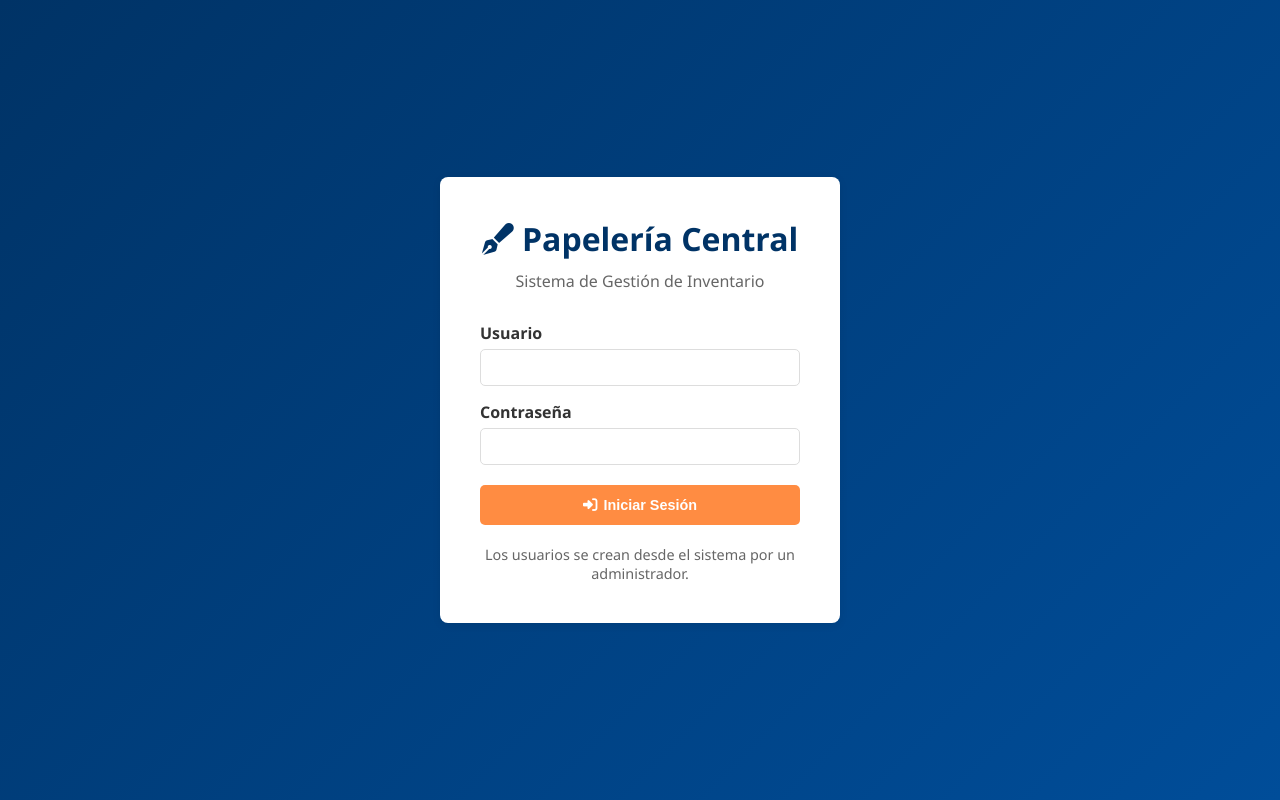
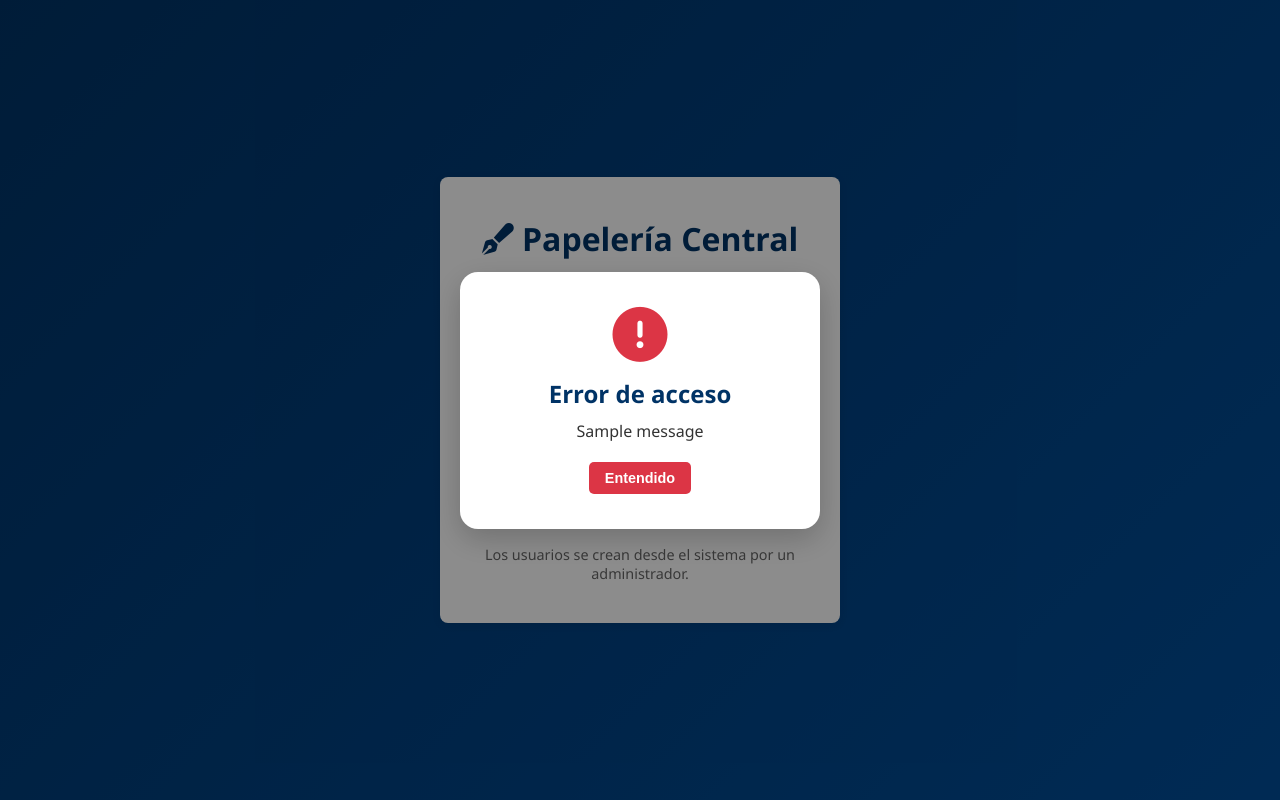
Before and after one commit to EfraforDev/papeleria-web, a Django app: page /login/ in a window 1280 px wide. Run offline with Django 5.2, Linux system fonts and the light colour scheme; tables that the repository leaves empty hold one stand-in row (values such as "Sample post"); one stand-in notice (Sample message) is shown; parts of the project's set-up code (start-up, migrations or seed data) failed here and were passed over.

Commit message:
Add custom login view

```diff
--- a/store/urls.py
+++ b/store/urls.py
@@ -6,7 +6,7 @@ app_name = 'store'
 
 urlpatterns = [
     # Autenticación
-    path('login/', auth_views.LoginView.as_view(template_name='login.html'), name='login'),
+    path('login/', views.login_view, name='login'),
     path('logout/', auth_views.LogoutView.as_view(next_page='store:login'), name='logout'),
     path('register/', views.register, name='register'),
 
--- a/store/views.py
+++ b/store/views.py
@@ -1,6 +1,7 @@
 from django.shortcuts import render, redirect, get_object_or_404
 from django.contrib.auth.decorators import login_required
 from django.contrib.auth import get_user_model
+from django.contrib.auth import authenticate, login, logout
 from django.contrib import messages
 from django.http import JsonResponse, HttpResponseForbidden
 from django.views.decorators.http import require_http_methods
@@ -38,6 +39,50 @@ def eliminar_categoria(request, pk):
         )
 
     return redirect('store:categorias')
+
+def login_view(request):
+
+    if request.user.is_authenticated:
+        return redirect('store:dashboard')
+
+    if request.method == 'POST':
+
+        username = request.POST.get('username')
+        password = request.POST.get('password')
+
+        existe_usuario = Usuario.objects.filter(
+            username=username
+        ).first()
+
+        if not existe_usuario:
+
+            messages.error(
+                request,
+                'El usuario no existe. Favor de contactar al administrador para solicitar su alta.'
+            )
+
+            return redirect('store:login')
+
+        user = authenticate(
+            request,
+            username=username,
+            password=password
+        )
+
+        if user is None:
+
+            messages.error(
+                request,
+                'Usuario o contraseña incorrectos.'
+            )
+
+            return redirect('store:login')
+
+        login(request, user)
+
+        return redirect('store:dashboard')
+
+    return render(request, 'login.html')
 
 @login_required(login_url='store:login')
 def dashboard(request):
--- a/templates/login.html
+++ b/templates/login.html
@@ -17,7 +17,27 @@
                 <i class="fas fa-pen-fancy"></i> Papelería Central
             </h1>
             <p style="color: #666; margin-bottom: 30px;">Sistema de Gestión de Inventario</p>
+            {% if messages %}
+            <div id="modalError" class="modal-venta">
+                <div class="modal-contenido">
 
+                    <i class="fas fa-exclamation-circle"
+                    style="color:#dc3545;"></i>
+
+                    <h2>Error de acceso</h2>
+
+                    {% for message in messages %}
+                        <p>{{ message }}</p>
+                    {% endfor %}
+
+                    <button class="btn btn-danger"
+                            onclick="cerrarModalError()">
+                        Entendido
+                    </button>
+
+                </div>
+            </div>
+            {% endif %}
 
 
             <form method="POST">
```
